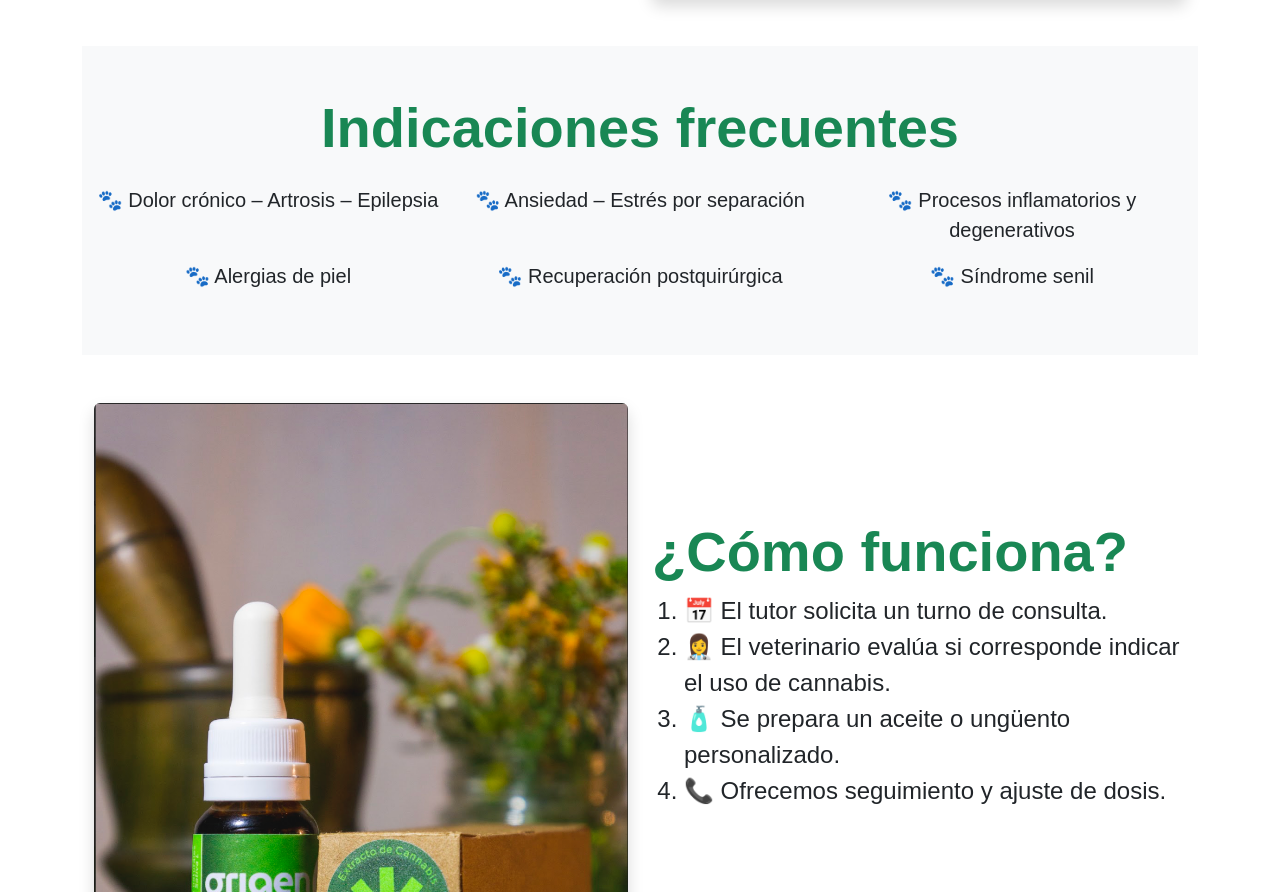
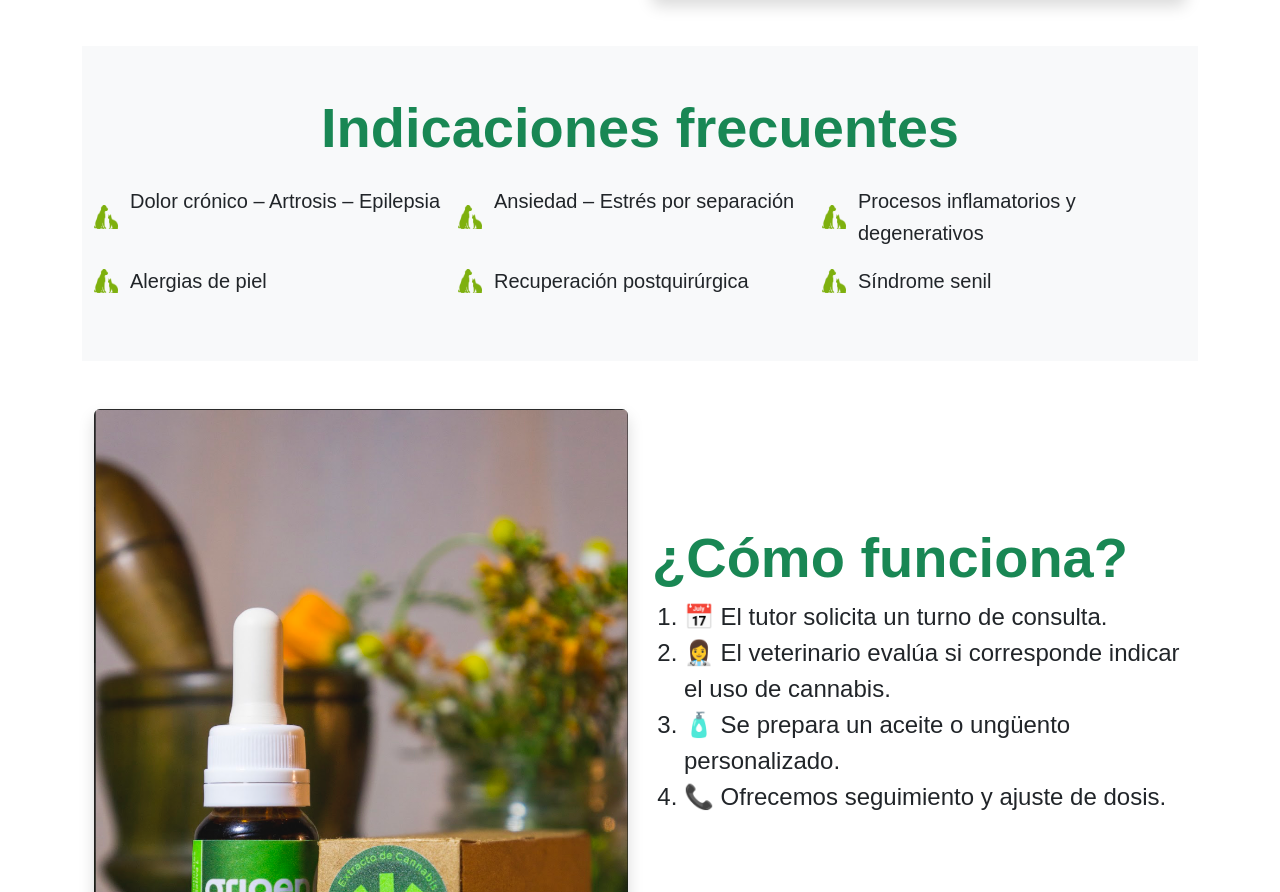
Before and after one commit to rogemita/landings, a Jekyll site: the page built from _terapias/veterinaria.md, in a window 1280 px wide. Shown: the part 1608-2500 px from the top of the page. Built offline with Jekyll 4.4.1, drawn with Linux system fonts in a browser that asks for light colours; a script that is not in the unit is left out.

Commit message:
animal items

```diff
--- a/_includes/tratamientos/veterinaria/indicaciones.html
+++ b/_includes/tratamientos/veterinaria/indicaciones.html
@@ -1,11 +1,11 @@
 <div class="container">
     <h2 class="fw-bold text-success text-center display-4 mb-4">Indicaciones frecuentes</h2>
-    <div class="row text-center">
-        <div class="col-md-4 mb-3 fs-5">🐾 Dolor crónico – Artrosis – Epilepsia</div>
-        <div class="col-md-4 mb-3 fs-5">🐾 Ansiedad – Estrés por separación</div>
-        <div class="col-md-4 mb-3 fs-5">🐾 Procesos inflamatorios y degenerativos</div>
-        <div class="col-md-4 mb-3 fs-5">🐾 Alergias de piel</div>
-        <div class="col-md-4 mb-3 fs-5">🐾 Recuperación postquirúrgica</div>
-        <div class="col-md-4 mb-3 fs-5">🐾 Síndrome senil</div>
-    </div>
+    <ul class="lista-indicaciones row text-center fs-5">
+        <li class="col-md-4 mb-3">Dolor crónico – Artrosis – Epilepsia</li>
+        <li class="col-md-4 mb-3">Ansiedad – Estrés por separación</li>
+        <li class="col-md-4 mb-3">Procesos inflamatorios y degenerativos</li>
+        <li class="col-md-4 mb-3">Alergias de piel</li>
+        <li class="col-md-4 mb-3">Recuperación postquirúrgica</li>
+        <li class="col-md-4 mb-3">Síndrome senil</li>
+    </ul>
 </div>
--- a/assets/css/style.css
+++ b/assets/css/style.css
@@ -50,6 +50,20 @@ body {
     box-shadow: 0 4px 8px rgba(0, 0, 0, 0.2);
 }
 
+.lista-indicaciones {
+    list-style: none; /* Quita los bullets por defecto */
+    padding: 0;
+    margin: 0;
+}
+
+.lista-indicaciones li {
+    background: url('/assets/img/animal-icon.png') no-repeat left center;
+    background-size: 24px 24px; /* Tamaño del ícono */
+    padding-left: 36px; /* Espacio para el ícono */
+    line-height: 1.6;
+    text-align: left;
+}
+
 footer {
     background-color: #f8f9fa;
     color: #6c757d;
```
Also changed, not shown: assets/img/animal-icon.png (added).
